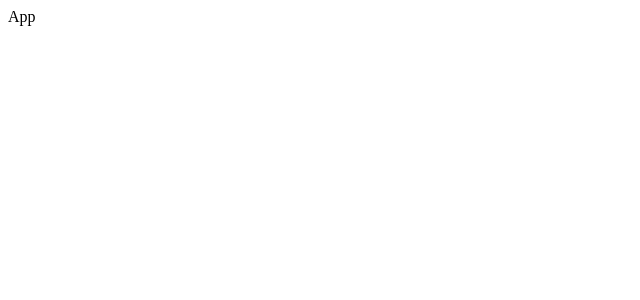
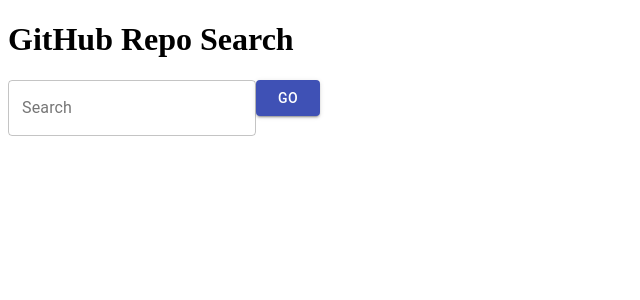
Before and after one commit to jwhunt19/hotel-engine-test, a React app: page / in a window 1280 px wide. Shown: the top 300 px of the page, without its empty margins (0-640 px from the left). Built offline with nearby package versions, Linux system fonts and the light colour scheme; the HTML template or start-up script is replaced by a standard one.

Commit message:
add basic search field, getting data back from github API calls

```diff
--- a/src/components/App.jsx
+++ b/src/components/App.jsx
@@ -1,8 +1,15 @@
-import React from 'react'
+import React, { useState } from 'react'
+import Search from './Search'
 
 const App = () => {
+
+  const [results, setResults] = useState([])
+
   return (
-    <div>App</div>
+    <div>
+      <h1>GitHub Repo Search</h1>
+      <Search />
+    </div>
   )
 }
 
--- /dev/null
+++ b/src/components/Search.jsx
@@ -0,0 +1,40 @@
+import React, { useState } from 'react';
+import axios from 'axios';
+import TextField from '@material-ui/core/TextField';
+import Button from '@material-ui/core/Button';
+
+
+const Search = () => {
+
+  const [query, setQuery] = useState('');
+  const [results, setResults] = useState()
+
+  // axios.get(`https://api.github.com/search/repositories?q=${query}`)
+
+  const handleSearch = () => {
+    if (query.length > 0) {
+      axios.get(`https://api.github.com/search/repositories?q=${query}`)
+        .then(({data}) => {
+          console.log(data)
+        })
+        .catch((err) => {
+          console.log(err)
+        })
+    }
+  }
+
+  return (
+    <>
+      <TextField
+        onChange={e => {setQuery(e.target.value)}}
+        value={query}
+        id="outlined-basic"
+        label="Search"
+        variant="outlined"
+      />
+      <Button onClick={handleSearch} variant="contained" color="primary">Go</Button>
+    </>
+  )
+}
+
+export default Search;
--- a/webpack.config.js
+++ b/webpack.config.js
@@ -2,6 +2,7 @@
 
 module.exports = {
   entry: path.resolve(__dirname, './src/index.js'),
+  mode: 'development',
   module: {
     rules: [
       {
```
Also changed, not shown: 2 other files (tests, documents, lock files or other folders).
